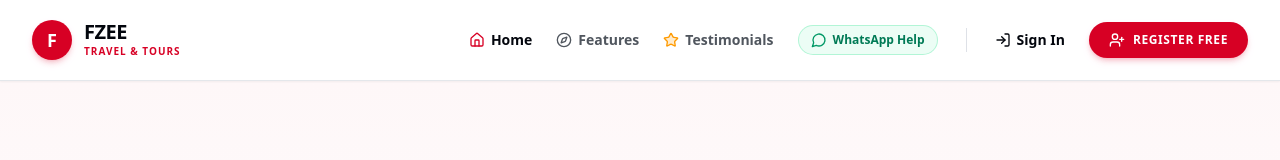
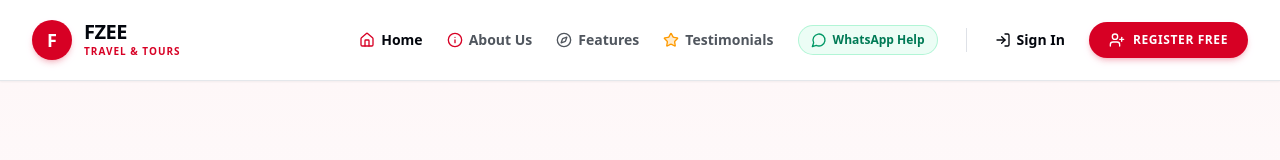
Before and after one commit to Sbnfdi/fzee-travels-and-tours, a Next.js app: page /about in a window 1280 px wide. Shown: the top 160 px of the page. Built offline with nearby package versions, Linux system fonts and the light colour scheme.

Commit message:
Feat: Add About Us button with Info icon to header Navigation Bar

```diff
--- a/components/landing/nav-bar.tsx
+++ b/components/landing/nav-bar.tsx
@@ -2,7 +2,7 @@
 
 import Link from 'next/link';
 import { useState } from 'react';
-import { Menu, X, Home, Compass, Star, MessageCircle, LogIn, UserPlus } from 'lucide-react';
+import { Menu, X, Home, Compass, Star, MessageCircle, LogIn, UserPlus, Info } from 'lucide-react';
 
 export function NavBar() {
   const [isOpen, setIsOpen] = useState(false);
@@ -28,6 +28,11 @@ export function NavBar() {
             <Link href="/" className="flex items-center gap-1.5 text-foreground hover:text-primary transition-colors py-1">
               <Home className="w-4 h-4 text-primary" />
               <span>Home</span>
+            </Link>
+
+            <Link href="/about" className="flex items-center gap-1.5 text-muted-foreground hover:text-foreground transition-colors py-1">
+              <Info className="w-4 h-4 text-primary" />
+              <span>About Us</span>
             </Link>
 
             <Link href="#features" className="flex items-center gap-1.5 text-muted-foreground hover:text-foreground transition-colors py-1">
@@ -99,6 +104,11 @@ export function NavBar() {
               <span>Home Page</span>
             </Link>
 
+            <Link href="/about" onClick={() => setIsOpen(false)} className="flex items-center gap-3 px-4 py-3 text-sm font-bold text-foreground hover:bg-rose-50 hover:text-primary rounded-xl transition-colors">
+              <Info className="w-4 h-4 text-primary" />
+              <span>About Us</span>
+            </Link>
+
             <Link href="#features" onClick={() => setIsOpen(false)} className="flex items-center gap-3 px-4 py-3 text-sm font-bold text-foreground hover:bg-rose-50 hover:text-primary rounded-xl transition-colors">
               <Compass className="w-4 h-4 text-muted-foreground" />
               <span>Features</span>
```
